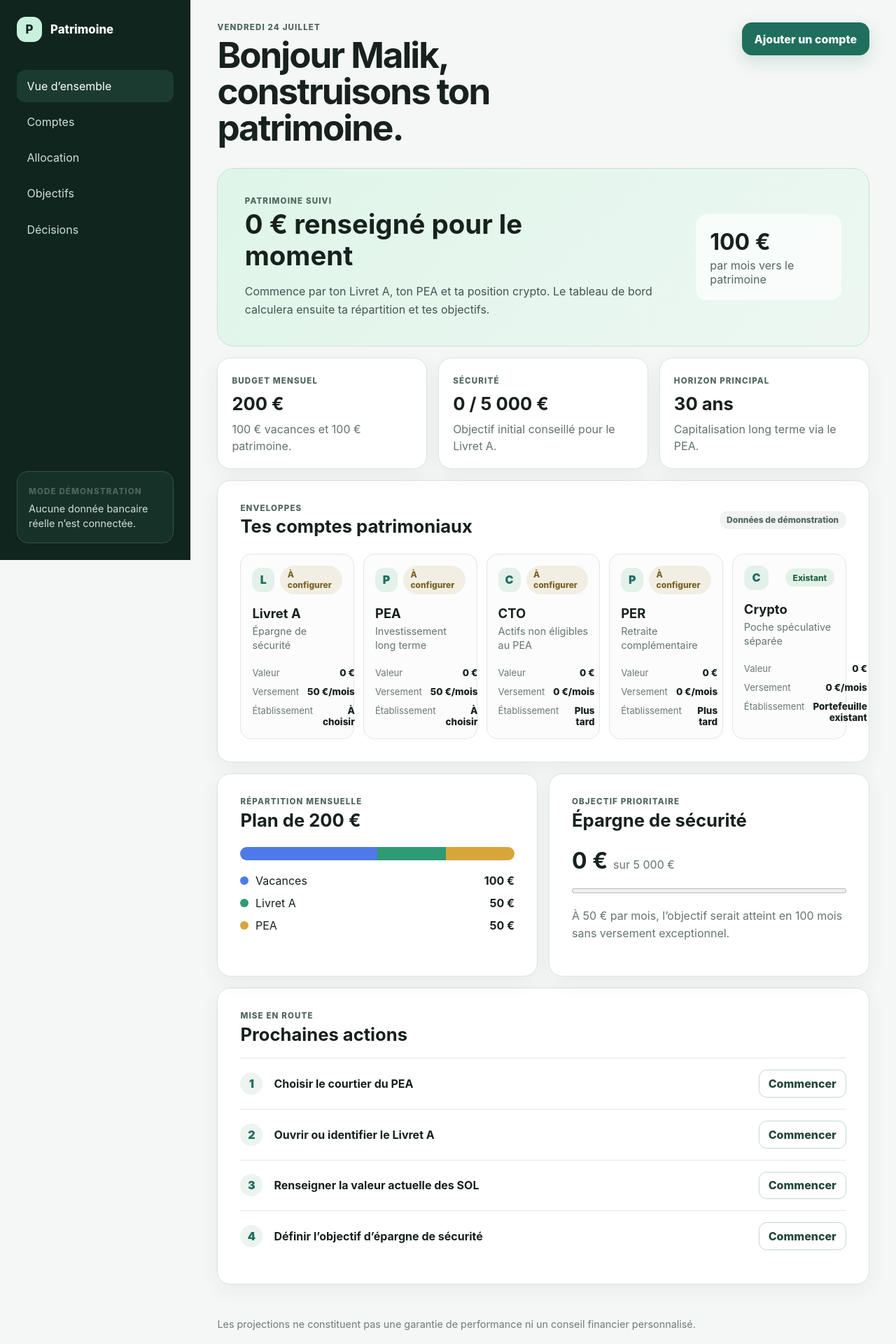
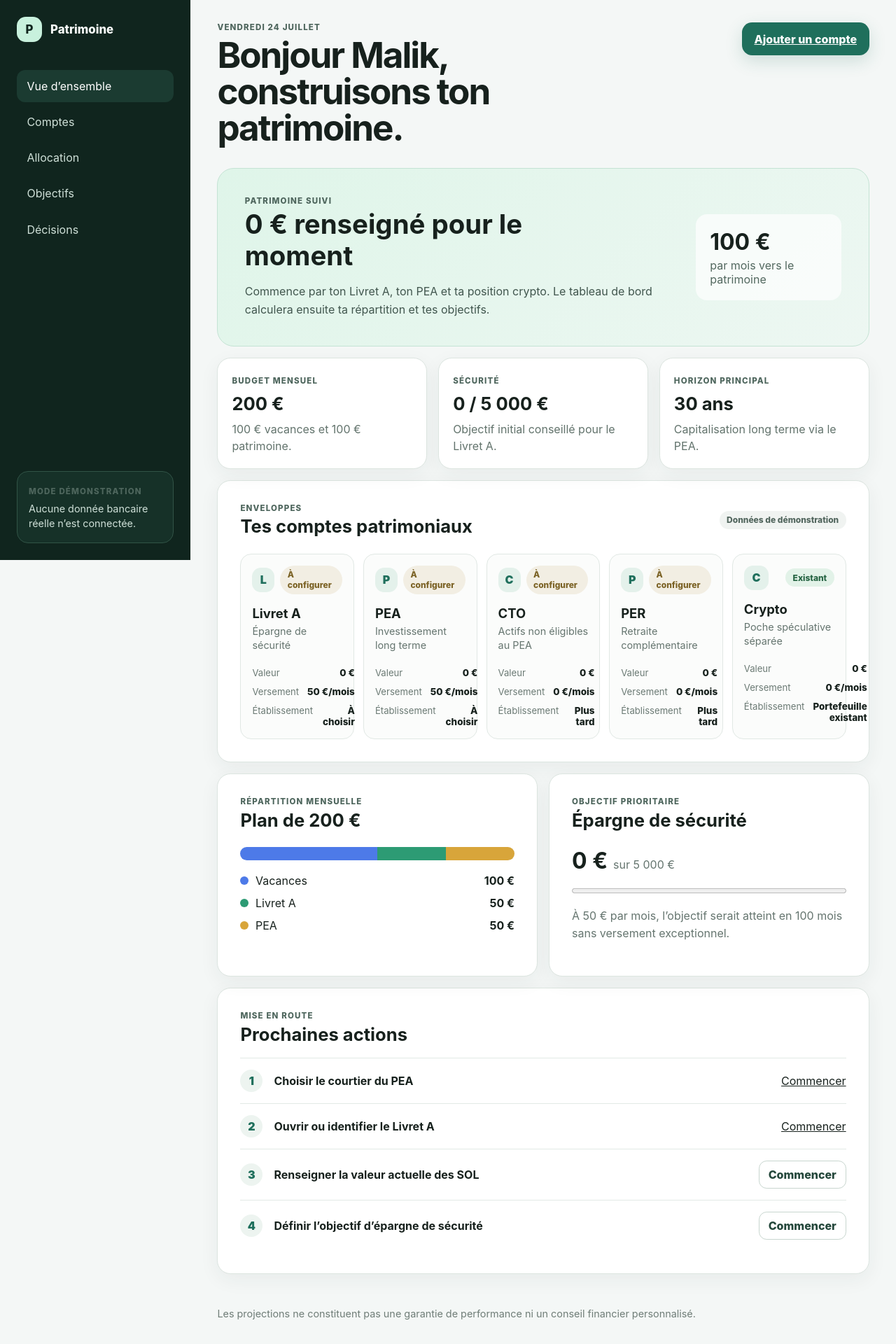
Before and after one commit to Owarino777/Patrimoine, a Next.js app: page / in a window 1280 px wide. Shown: the top 1920 px of the page at 70% size. Built offline with nearby package versions, Linux system fonts and the light colour scheme.

Commit message:
feat(account): connect dashboard to account onboarding

```diff
--- a/src/app/page.tsx
+++ b/src/app/page.tsx
@@ -1,3 +1,4 @@
+import Link from "next/link";
 import { dashboardAccounts, monthlyPlan, nextActions } from "./dashboard-demo";
 
 const euro = new Intl.NumberFormat("fr-FR", {
@@ -40,7 +41,7 @@ export default function HomePage() {
             <p className="eyebrow">Vendredi 24 juillet</p>
             <h1>Bonjour Malik, construisons ton patrimoine.</h1>
           </div>
-          <button className="primary-button" type="button">Ajouter un compte</button>
+          <Link className="primary-button" href="/accounts/new">Ajouter un compte</Link>
         </header>
 
         <section id="overview" aria-labelledby="overview-title" className="hero-card">
@@ -155,7 +156,7 @@ export default function HomePage() {
               <li key={action}>
                 <span aria-hidden="true">{index + 1}</span>
                 <p>{action}</p>
-                <button type="button">Commencer</button>
+                {index < 2 ? <Link href="/accounts/new">Commencer</Link> : <button type="button">Commencer</button>}
               </li>
             ))}
           </ol>
```
